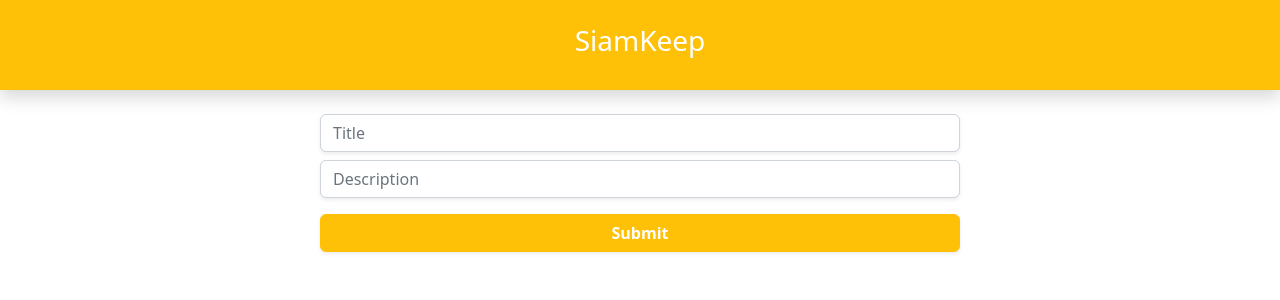
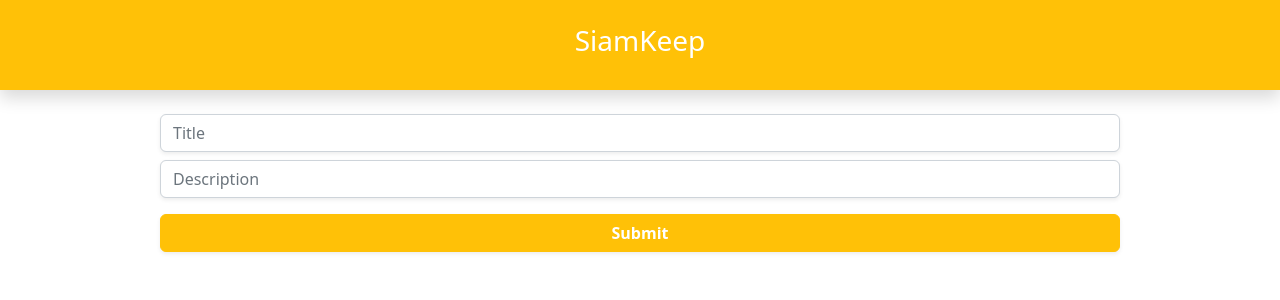
Before and after one commit to sksiamss229943/siamtest, a React (Vite) app: page / in a window 1280 px wide. Shown: the top 300 px of the page. Built offline with nearby package versions, Linux system fonts and the light colour scheme.

Commit message:
Changing the input width

```diff
--- a/src/App.jsx
+++ b/src/App.jsx
@@ -24,14 +24,14 @@ function App() {
         }}
       >
         <input
-          className="form-control title w-50 mx-auto my-2 shadow-sm"
+          className="form-control title w-75 mx-auto my-2 shadow-sm"
           type="text"
           placeholder="Title"
           onChange={(e) => setTitle(e.target.value)}
           value={title}
         />
         <input
-          className="form-control w-50 mx-auto my-2 shadow-sm"
+          className="form-control w-75 mx-auto my-2 shadow-sm"
           type="text"
           placeholder="Description"
           onChange={(e) => {
@@ -41,7 +41,7 @@ function App() {
         />
         <input
           type="submit"
-          className="w-50 btn my-2 btn-warning shadow-sm text-white fw-bold"
+          className="w-75 btn my-2 btn-warning shadow-sm text-white fw-bold"
           onClick={() => {
             if (title == "" && desc == "") {
               return;
```
